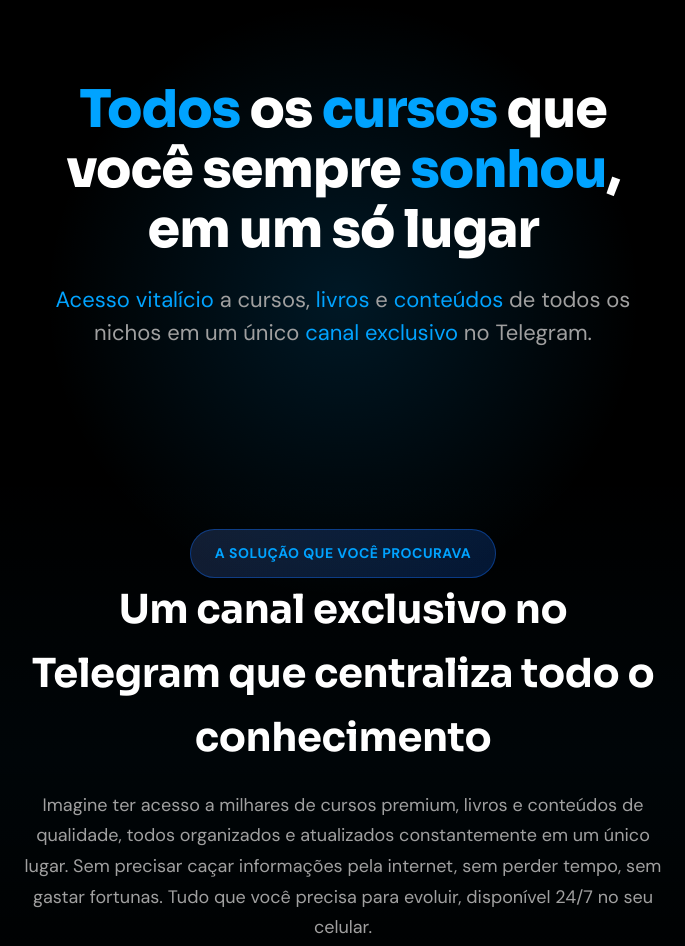
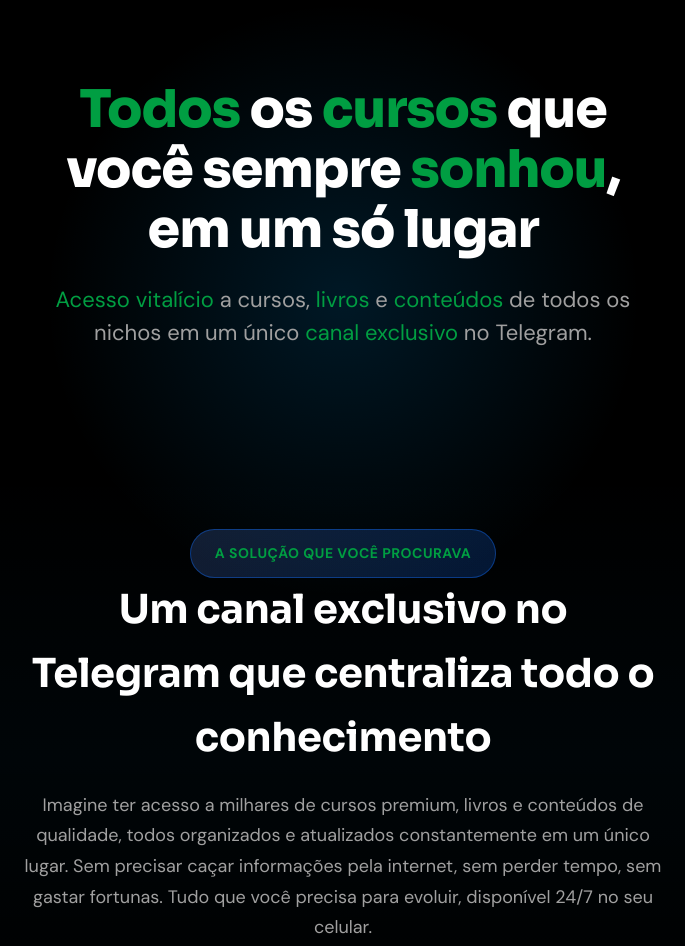
Before and after one commit to MdRhuan/AcessoLista, a plain HTML site: page index.html in a window 1280 px wide. Shown: the top 946 px of the page, without its empty margins (297-982 px from the left). Drawn offline with Linux system fonts and the light colour scheme.

```diff
--- a/index.html
+++ b/index.html
@@ -19,7 +19,7 @@
             --bg-black: #000000;
             --text-white: #FFFFFF;
             --text-gray: #A0A0A0;
-            --accent-blue: #00A3FF;
+            --accent-blue: #009E42;
             --cta-blue-start: #00C853;
             --cta-blue-end: #009E42;
             --card-bg: #0A0A0A;
```
